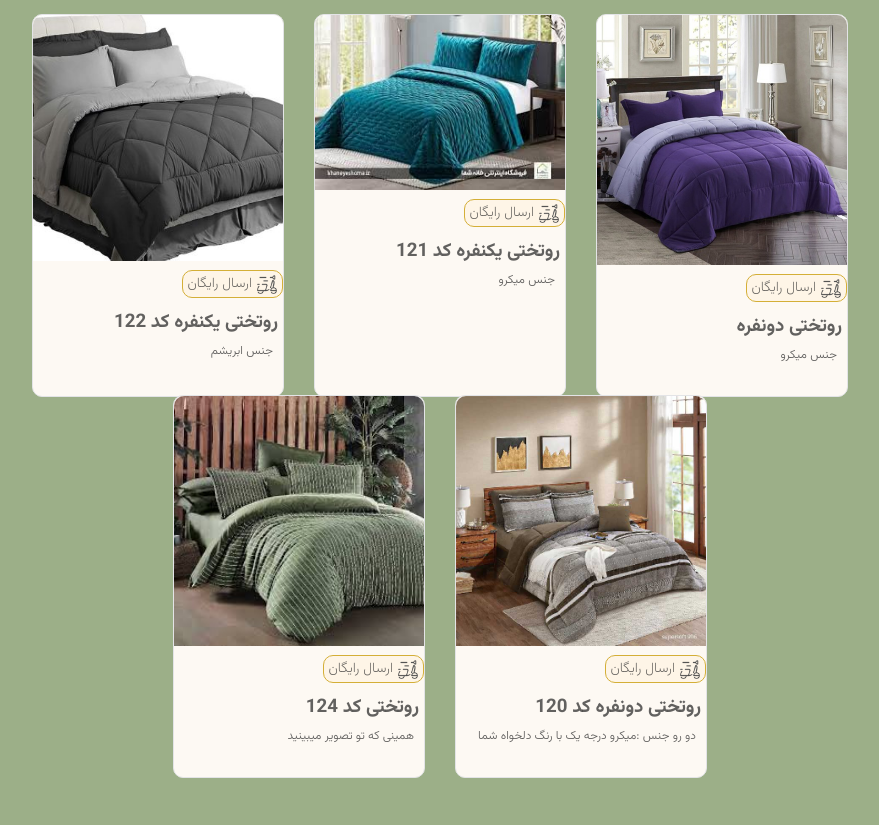
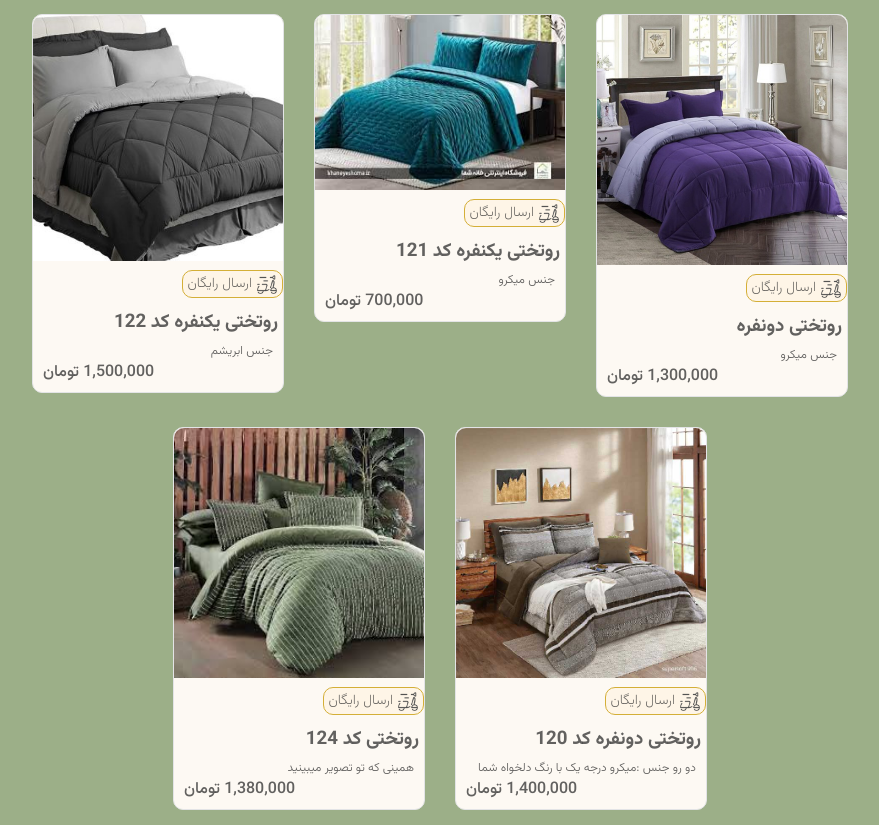
Before and after one commit to node-mohadese/hadis-shop, a Flask app: page / in a window 1280 px wide. Shown: the part 115-940 px from the top of the page, without its empty margins (200-1079 px from the left). Before the commit the page ends 893 px from the top, so only its background shows below. Run offline with Flask 3, Linux system fonts and the light colour scheme; some libraries are stand-ins or nearby versions.

Commit message:
price added to main page

```diff
--- a/static/css/index.css
+++ b/static/css/index.css
@@ -147,7 +147,7 @@ header a:hover {
     flex-wrap: wrap;
     display: flex;
     justify-content: center;
-    align-items: stretch;
+    align-items: start;
     margin-top: 20px;
 }
 
@@ -159,7 +159,15 @@ header a:hover {
     background-color: #FDF9F3;
     border: 1px solid #E3E4E6;
     border-radius: 10px;
+    padding-bottom:32px;
 }
+.price{
+    font-size: 16px;
+    font-weight: 500;
+    float: left;
+    padding-left: 10px;
+}
+
 
 .product-box section > img {
     width: 100%;
--- a/templates/base.html
+++ b/templates/base.html
@@ -9,5 +9,12 @@
 </head>
 <body>
 {% block body %}{% endblock %}
+<script>
+    const prices=document.getElementsByClassName('price')
+    for(let i=0; i < prices.length; i++){
+        let price =prices[i]
+        price.innerText =parseInt(price.innerText).toLocaleString() + " تومان"
+    }
+</script>
 </body>
 </html>
--- a/templates/main.html
+++ b/templates/main.html
@@ -6,10 +6,10 @@
 
 {% block body %}
 
-{% include 'parts/header.html' %}
+    {% include 'parts/header.html' %}
     <section class="products">
         {% for p in products %}
-          {% include 'parts/product.html' %}
+            {% include 'parts/product.html' %}
         {% endfor %}
     </section>
 {% endblock %}
--- a/templates/parts/product.html
+++ b/templates/parts/product.html
@@ -6,6 +6,7 @@
                     src="{{ url_for('static',filename="theme-image/delivery.png") }}">ارسال رایگان</span>
             <h3>{{ p.name }}</h3>
             <p>{{ p.description|truncate(100) }}</p>
+            <span class="price">{{ p.price }}</span>
         </section>
     </a>
     <a class="add-to-cart-btn" href="/add-to-cart?id={{ p.id }}"> افزودن به سبد خرید<img
```
